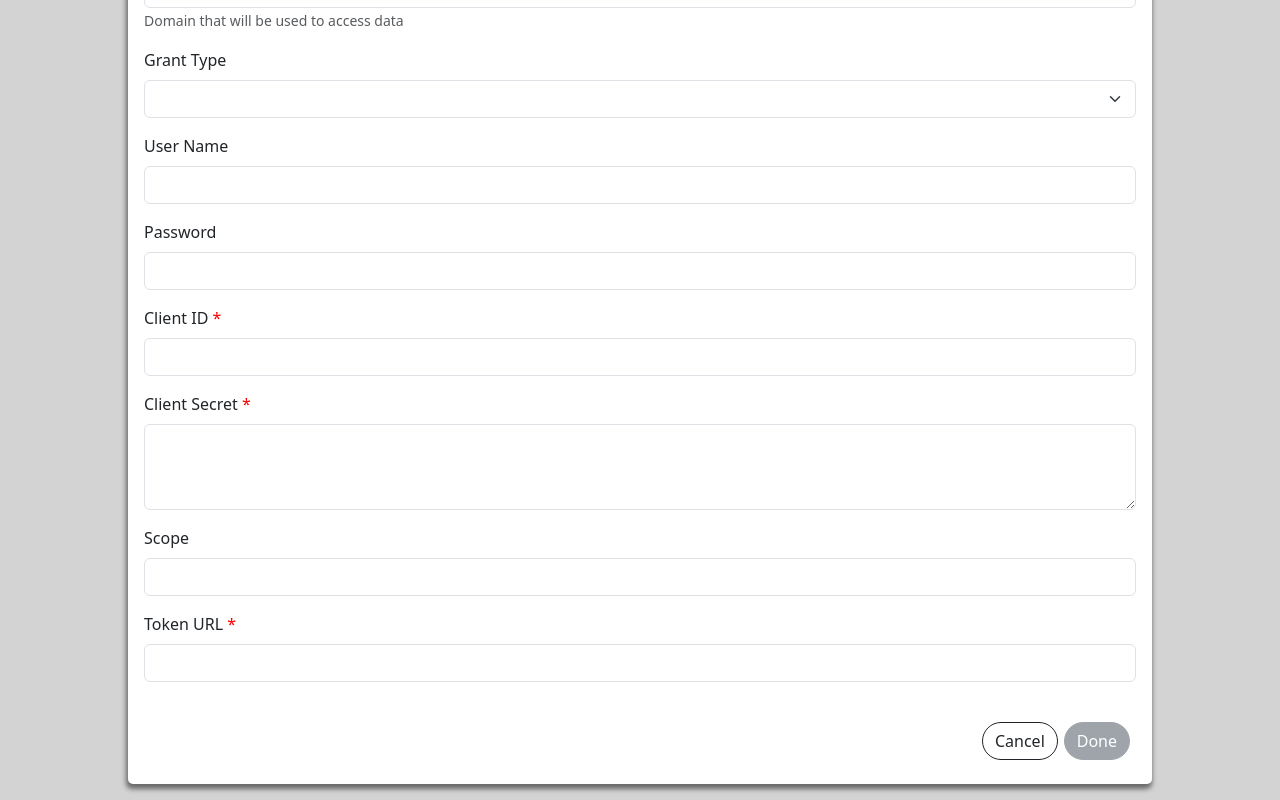
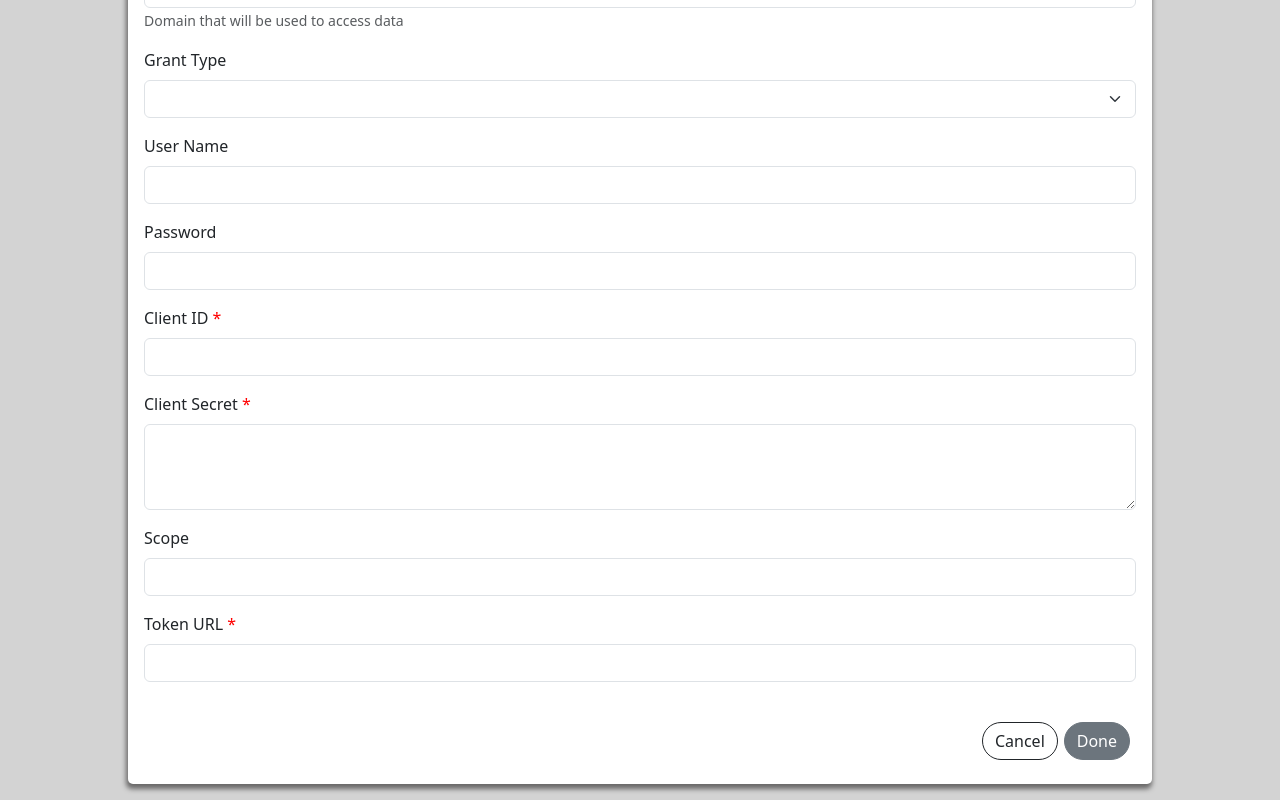
Before and after one commit to GarrettAnderson/dakota-county-web, a React (Create React App) app: page / in a window 1280 px wide. Shown: the part 381-1181 px from the top of the page. Built offline with nearby package versions, Linux system fonts and the light colour scheme.

Commit message:
working on form validation and capturing form input values

```diff
--- a/src/App.js
+++ b/src/App.js
@@ -37,9 +37,9 @@ function App() {
     token: "",
   };
   let timeLeft = 0;
-  let [formData, dispatchForm] = useReducer(formReducer, initialFormState);
+  let [formDataState, dispatchForm] = useReducer(formReducer, initialFormState);
   // Apply "disabled" attribute on "Done" button until the form is completely filled out?? or until just required are filled out??
-  let [doneBtnDisabled, setDoneBtnDisabled] = useState(true);
+  let [doneBtnDisabled, setDoneBtnDisabled] = useState(false);
 
   // Set up form input validation to disable "Done" btn until all/??just required?? fields are filled out
   // useEffect(() => {
@@ -60,7 +60,7 @@ function App() {
   // }, [formData]);
 
   let activateDoneBtn = () => {
-    console.log("Check to see if form is filled out", formData);
+    console.log("Check to see if form is filled out", formDataState);
     // Object.entries(formData).map((val, i) => {
     //   console.log(val);
     //   // if all of the entries are truthy, or not empty strings
@@ -70,7 +70,7 @@ function App() {
     //   }
     // });
 
-    let iterableFormData = Object.entries(formData);
+    let iterableFormData = Object.entries(formDataState);
     console.log(iterableFormData);
     // filter iterable Form Data to see if any field is blank/null/empty string
     // if the filtered array is empty, there are no empty fields, set done button state to false
@@ -90,7 +90,7 @@ function App() {
     console.log(e.target.name);
 
     // setState(withThisValue);
-    console.log(formData);
+    console.log(formDataState);
 
     // run dispatch to update state via reducer
     dispatchForm({
@@ -104,7 +104,8 @@ function App() {
     e.preventDefault();
 
     // Construct a FormData instance to capture form input data
-    const formData = new FormData();
+    const inputVals = new FormData(e.target);
+    console.log(formDataState);
   };
 
   // Query to the API for relavent data
```
